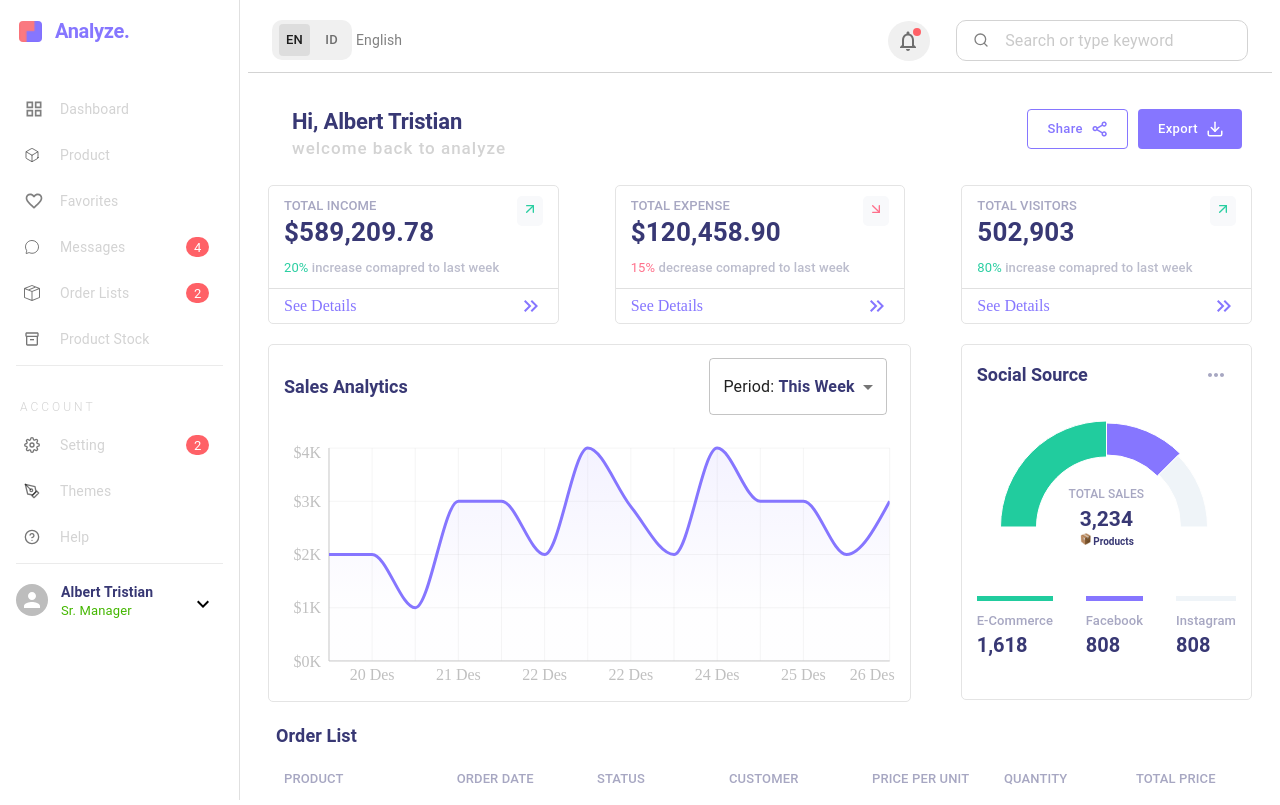
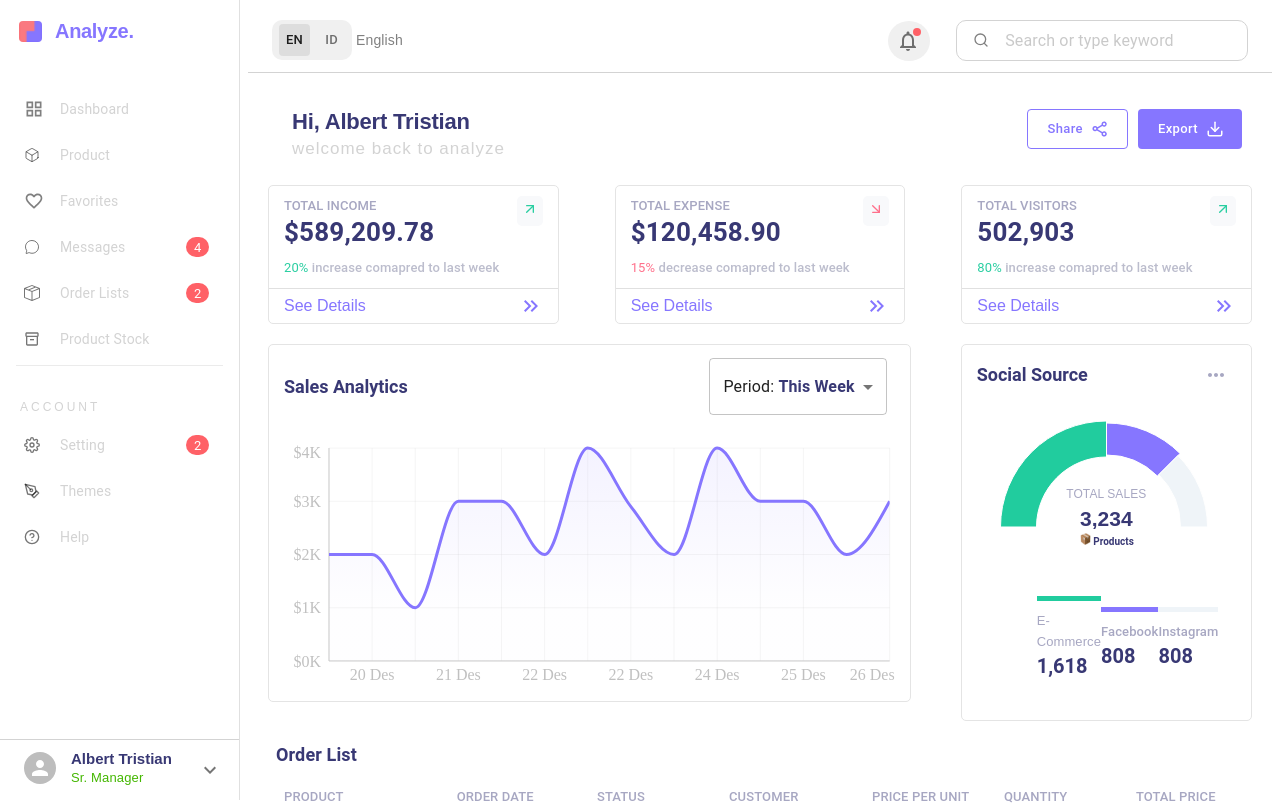
Before and after one commit to Kashaf-aiman/Analyze., a React (Create React App) app: page / in a window 1280 px wide. Shown: the top 805 px of the page. Built offline with nearby package versions, Linux system fonts and the light colour scheme.

Commit message:
updated avatar

```diff
--- a/src/App.js
+++ b/src/App.js
@@ -26,10 +26,8 @@ function App() {
       <Box
           sx={{ display: { xs: 'none', md: 'flex' } }}>
           <Sidebar variant="permanent" />
-
           <Stack spacing={2} sx={{ width: `calc(100% - ${drawerWidth}px)`}}>
           <NavBar />
-
           <Box sx={{ padding: '20px' }}>
             <WelcomeBody />
             <Card />
--- a/src/components/Cards/CardElement.js
+++ b/src/components/Cards/CardElement.js
@@ -55,6 +55,7 @@ return (
                 transition: 'all 0.2s ease-in-out',
                 color: "#8676ff",
                 fontSize: "16px",
+                fontFamily:'sans-serif',
                 borderRadius:'5px',
                 '&:hover':{
                     backgroundColor:'#8676ff',
--- a/src/components/Charts/Charts.jsx
+++ b/src/components/Charts/Charts.jsx
@@ -88,26 +88,26 @@ export default function Charts() {
                         </ResponsiveContainer>
 
                         <Box sx={{ position: "absolute", left: "50%", top: "140px", transform: "translateX(-50%)", display: "flex", flexDirection: "column", alignItems: "center" }}>
-                            <Typography variant='h6' component='h6' sx={{ color: "#a7a7c2", fontSize: "12px"}}>
+                            <Typography variant='h6' component='h6' sx={{  fontFamily:'sans-serif',color: "#a7a7c2", fontSize: "12px"}}>
                                 TOTAL SALES
                             </Typography>
-                            <Typography variant='h5' component='h4' sx={{ color: "#383874", fontSize: "21px", fontWeight: 'bold' }}>
+                            <Typography variant='h5' component='h4' sx={{ fontFamily:'sans-serif', color: "#383874", fontSize: "21px", fontWeight: 'bold' }}>
                                 3,234
                             </Typography>
                             <Typography variant='h5' component='h4' sx={{ color: "#383874", fontSize: "10px", fontWeight: 'bold' }}>
-                                <img src={logo} alt="" style={{ height: "12px", width: "12px" }} /> Products
+                                <img src={logo} alt="" style={{  fontFamily:'sans-serif',height: "12px", width: "12px" }} /> Products
                             </Typography>
                         </Box>
-                        <Box sx={{ display: "flex", justifyContent: "space-between", alignItems: "center", marginBottom: "20px", marginTop: "40px" }}>
-                            <Box sx={{ borderTop: "5px solid #21cc9e", padding: "10px 0" }} >
-                                <Typography variant='h6' component='h6' sx={{ color: "#a7a7c2", fontSize: "13px" }}>
+                        <Box sx={{ padding:'0px 60px', display: "flex", justifyContent: "space-between", alignItems: "center", marginBottom: "20px", marginTop: "40px" }}>
+                            <Box sx={{ borderTop: "5px solid #21cc9e", padding: "10px 0px" }} >
+                                <Typography variant='h6' component='h6' sx={{ fontFamily:'sans-serif', color: "#a7a7c2", fontSize: "13px" }}>
                                     E-Commerce
                                 </Typography>
                                 <Typography variant='h5' component='h5' sx={{ color: "#383874", fontSize: "20px", fontWeight: 'bold' }}>
                                     1,618
                                 </Typography>
                             </Box>
-                            <Box sx={{ borderTop: "5px solid #8676ff", padding: "10px 0" }} >
+                            <Box sx={{ borderTop: "5px solid #8676ff", padding: "10px 0px" }} >
                                 <Typography variant='h6' component='h6' sx={{ color: "#a7a7c2", fontSize: "13px" }}>
                                     Facebook
                                 </Typography>
--- a/src/components/Navbar/NavBar.jsx
+++ b/src/components/Navbar/NavBar.jsx
@@ -25,7 +25,7 @@ const NavBar = () => {
   }
 
   return (
-    <Box sx={{ flexGrow: 1 }}>
+    <Box sx={{flexGrow: 1 }}>
     <AppBar
     position="static"
     sx={{
@@ -67,7 +67,7 @@ const NavBar = () => {
                       <ToggleButton  value="Indonasian">ID</ToggleButton>
                     </StyledToggleButtonGroup>
 
-                    <Typography sx={{ display:{xs:"none",md:"flex"},fontSize:'14px',color:'Gray',marginLeft:'4px'}}>{alignment}</Typography>
+                    <Typography sx={{ display:{xs:"none",md:"flex"},fontSize:'14px',color:'Gray',marginLeft:'4px',fontFamily:'sans-serif'}}>{alignment}</Typography>
 
           <Box sx={{ flexGrow: 1 }} />
           <Box sx={{
--- a/src/components/Sidebar/Avatar.js
+++ b/src/components/Sidebar/Avatar.js
@@ -6,44 +6,35 @@ import KeyboardArrowDownOutlinedIcon from '@mui/icons-material/KeyboardArrowDown
 
 export default function SAvatar() {
   return (
-    <Box sx={{display:'flex',flexDirection:'row',padding: '0px 16px',}}>
-
+    <Box sx={{position:'absolute',left:'0',bottom:'0', width:'100%',borderTop:'1px solid lightgray'}}>
         <Box
             sx={{
-    position:'absolute',
-    marginTop:'20px',
-    alignItems: 'center',
-    alignContent: 'center',
-    }}
->
-
-    <Box>
-        <Avatar alt="Remy Sharp" sx={{ width: '32px', height: '32px' }}>
-        </Avatar>
-    </Box>
-</Box>
-
-<Box sx={{ display: 'flex', flexDirection: 'column', flexGrow: 1,marginLeft: '45px',marginTop:'20px',}}>
+            position:'relative',
+            padding:'10px 4px',
+            height:'40px'
+            }}>
+            <Box sx={{display:'flex', alignItems:'center'}}>
+                <Avatar alt="Remy Sharp" sx={{marginLeft:'20px', width: '32px', height: '32px' }}></Avatar>
+                <Box sx={{  flexGrow: 1,marginLeft: '15px'}}>
                     <Typography
-    component="span"
-    variant="body2"
+                    component="div"
+                    variant="div"
                     sx={{
-        // fontFamily: 'inherit',
-        display: 'block',
                         whiteSpace: 'nowrap',
+                        fontSize:'15px',
                         lineHeight: 'inherit',
                         fontWeight: 600,
                         color: '#383874',
-
-
+                        fontFamily:'sans-serif',
                     }}
                     >
                     Albert Tristian
                     </Typography>
                     <Typography
-    component="span"
+                    component="div"
                     variant="body2"
                     sx={{
+                        fontFamily:'sans-serif',
                         display: 'block',
                         fontSize: '13px',
                         whiteSpace: 'nowrap',
@@ -54,12 +45,12 @@ export default function SAvatar() {
                     >
                     Sr. Manager
                     </Typography>
-
                 </Box>
-<IconButton contained sx={{ color: 'black',marginLeft: '20px',marginTop:'20px',}}>
+            </Box>
+            <IconButton  sx={{ position:'absolute',left:'88%',bottom:'10px',minWidth:'50px',lineHeight:'50px',transform:'translateX(-50%)'}}>
                 <KeyboardArrowDownOutlinedIcon />
             </IconButton>
-
+        </Box>
     </Box>
 );
 }
--- a/src/components/Sidebar/Sidebar.jsx
+++ b/src/components/Sidebar/Sidebar.jsx
@@ -60,6 +60,7 @@ const Sidebar = ({variant}) => {
                     width: '174px',
                     marginLeft:'10px',
                     paddingBottom: '5px',
+                    fontFamily:'sans-serif',
                 }}
             >
                 Analyze.
@@ -111,6 +112,7 @@ const Sidebar = ({variant}) => {
                     display: 'inline',
                     margin: '0px',
                     overflowX: 'hidden',
+                    fontFamily:'sans-serif',
                     color: 'lightgray',
                     fontWeight: 'Medium',
                     whiteSpace: 'nowrap',
@@ -152,6 +154,7 @@ const Sidebar = ({variant}) => {
                 sx={{
                     display: { xs: 'none', sm: 'initial' },
                     fontSize: '12px',
+                    fontFamily:'sans-serif',
                     color: 'lightgray',
                     width: '174px',
                     marginLeft:'20px',
@@ -192,6 +195,7 @@ const Sidebar = ({variant}) => {
                     variant: 'body2',
                     }}
                     sx={{
+                    fontFamily:'sans-serif',
                     display: 'inline',
                     margin: '0px',
                     overflowX: 'hidden',
@@ -217,12 +221,8 @@ const Sidebar = ({variant}) => {
                 )}
                 </ListItemButton>
         ))}
-    <Box sx={{flexGrow:'1'}}/>
-            <Divider variant="middle" light={true} />
-        {/* <Box sx={{padding: '8px 14px',}}> */}
-        <SAvatar />
-    {/* </Box> */}
     </List>
+    <SAvatar />
 
     </>
     );
--- a/src/components/WelcomeBody.jsx
+++ b/src/components/WelcomeBody.jsx
@@ -17,10 +17,11 @@ return (
                     fontSize: '22px',
                     color:'#383874',
                     fontWeight:600,
+                    fontFamily:'sans-serif',
                 }}
             >Hi, Albert Tristian</Typography>
         <Typography
-                variant="h6" sx={{ fontSize:'17px', color:'lightgray',letterSpacing: '1px',justifyContent:'space-between' }}>
+                variant="h6" sx={{ fontFamily:'sans-serif', fontSize:'17px', color:'lightgray',letterSpacing: '1px',justifyContent:'space-between' }}>
                     welcome back to analyze
         </Typography>
         </Container>
```
Lines whose indentation alone changed are shown as unchanged.
